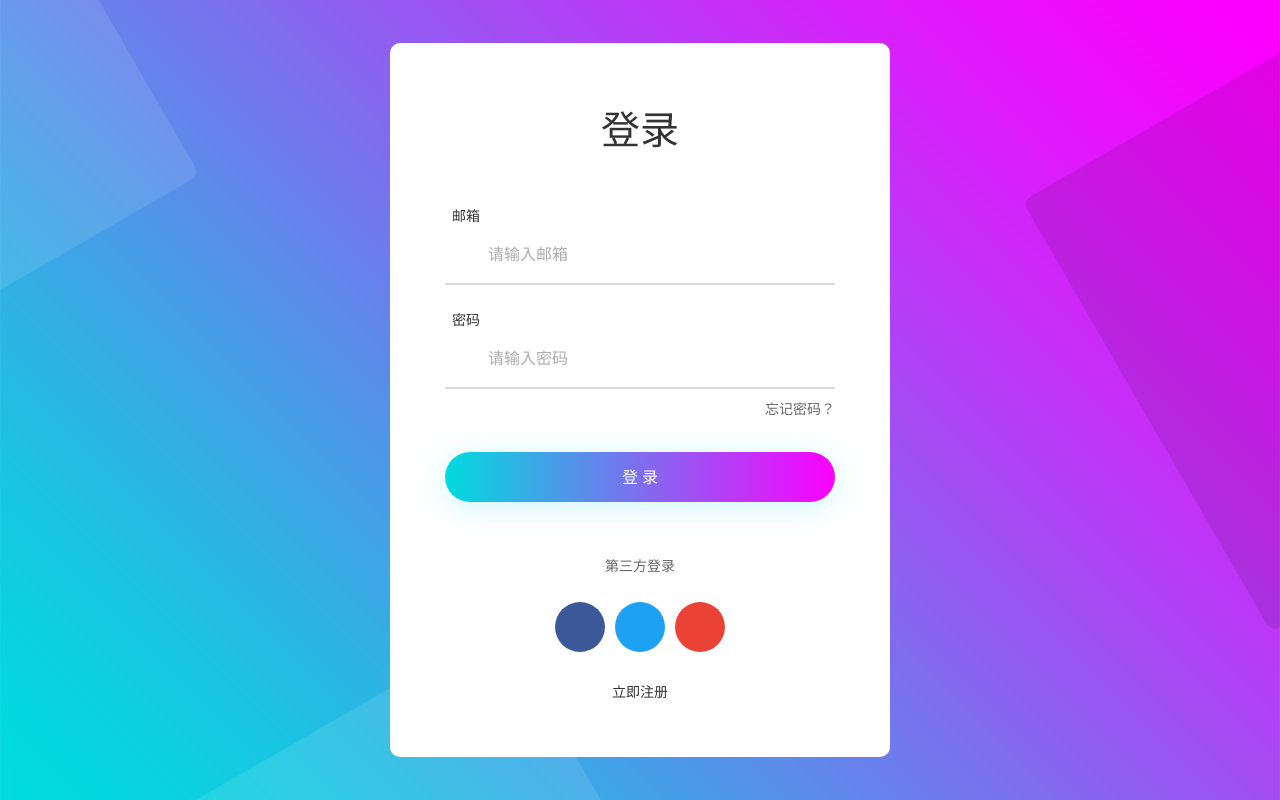
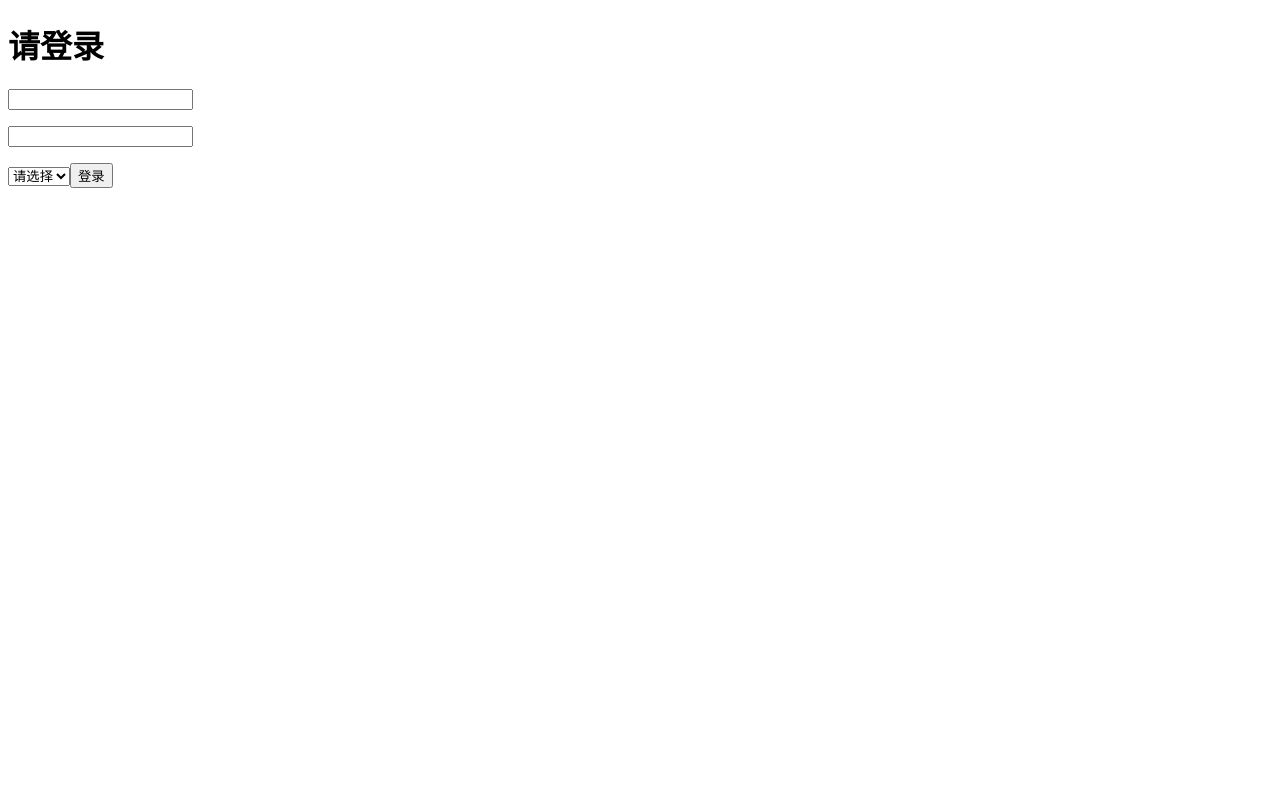
Before and after one commit to 1060352728/plaza-app, a Vue app: page / in a window 1280 px wide. Built offline with nearby package versions, Linux system fonts and the light colour scheme; a web font is replaced by a local one.

Commit message:
页面修改

```diff
--- a/index.html
+++ b/index.html
@@ -4,11 +4,6 @@
     <meta charset="utf-8">
     <meta name="viewport" content="width=device-width,initial-scale=1.0">
     <title>plaza-app</title>
-    <link rel="stylesheet" type="text/css" href="static/css/bootstrap/bootstrap.min.css">
-    <link rel="stylesheet" type="text/css" href="static/css/fonts/font-awesome-4.7.0/css/font-awesome.min.css">
-    <link rel="stylesheet" type="text/css" href="static/css/fonts/iconic/css/material-design-iconic-font.min.css">
-    <link rel="stylesheet" type="text/css" href="static/css/util.css">
-    <link rel="stylesheet" type="text/css" href="static/css/main.css">
   </head>
   <body>
     <div id="app"></div>
--- a/src/components/HelloWorld.vue
+++ /dev/null
@@ -1,67 +0,0 @@
-<template>
-  <div class="limiter">
-    <div class="container-login100" style="background-image: url('../../static/images/bg-01.jpg');">
-      <div class="wrap-login100 p-l-55 p-r-55 p-t-65 p-b-54">
-        <form class="login100-form validate-form">
-          <span class="login100-form-title p-b-49">登录</span>
-
-          <div class="wrap-input100 validate-input m-b-23" data-validate="请输入邮箱">
-            <span class="label-input100">邮箱</span>
-            <input class="input100" type="text" placeholder="请输入邮箱" autocomplete="off">
-            <span class="focus-input100"></span>
-          </div>
-
-          <div class="wrap-input100 validate-input" data-validate="请输入密码">
-            <span class="label-input100">密码</span>
-            <input class="input100" type="password" placeholder="请输入密码">
-            <span class="focus-input100"></span>
-          </div>
-
-          <div class="text-right p-t-8 p-b-31">
-            <a href="javascript:">忘记密码？</a>
-          </div>
-
-          <div class="container-login100-form-btn">
-            <div class="wrap-login100-form-btn">
-              <div class="login100-form-bgbtn"></div>
-              <button class="login100-form-btn">登 录</button>
-            </div>
-          </div>
-
-          <div class="txt1 text-center p-t-54 p-b-20">
-            <span>第三方登录</span>
-          </div>
-
-          <div class="flex-c-m">
-            <a href="#" class="login100-social-item bg1">
-              <i class="fa fa-wechat"></i>
-            </a>
-
-            <a href="#" class="login100-social-item bg2">
-              <i class="fa fa-qq"></i>
-            </a>
-
-            <a href="#" class="login100-social-item bg3">
-              <i class="fa fa-weibo"></i>
-            </a>
-          </div>
-
-          <div class="flex-col-c p-t-25">
-            <a href="javascript:" class="txt2">立即注册</a>
-          </div>
-        </form>
-      </div>
-    </div>
-  </div>
-</template>
-
-<script>
-export default {
-  name: 'HelloWorld',
-  data () {
-    return {
-      msg: 'Welcome to Your Vue.js App'
-    }
-  }
-}
-</script>
--- a/src/components/Main.vue
+++ /dev/null
@@ -1,16 +0,0 @@
-<template>
-  <div>
-    {{msg}}
-  </div>
-</template>
-
-<script>
-export default {
-  name: 'Main',
-  data () {
-    return {
-      msg: 'Welcome to Your Vue.js App'
-    }
-  }
-}
-</script>
--- /dev/null
+++ b/src/components/views/login.vue
@@ -0,0 +1,32 @@
+<template>
+  <div>
+    <p v-html="html"></p>
+    <p><input type="text" name="username" v-model="username">{{username}}</p>
+    <p><input type="text" name="password" v-model="password">{{password}}</p>
+    <select>
+      <option v-for="item in arr">
+        {{item}}
+      </option>
+    </select>
+    <button v-on:click="login">登录</button>
+  </div>
+</template>
+
+<script>
+export default {
+  name: 'login',
+  data () {
+    return {
+      username: '',
+      password: '',
+      arr: ["请选择", "买家", "卖家"],
+      html: "<h1>请登录</h1>"
+    }
+  },
+  methods: {
+    login: function (){
+      this.$router.push({path: '/main'});
+    }
+  }
+}
+</script>
--- /dev/null
+++ b/src/components/views/main/main.vue
@@ -0,0 +1,42 @@
+<template>
+  <div>
+    <table>
+      <thead>
+        <tr>
+          <th></th>
+          <th>编号</th>
+          <th>姓名</th>
+          <th>年龄</th>
+          <th>电话</th>
+          <th>住址</th>
+        </tr>
+      </thead>
+      <tbody>
+        <tr v-for="(value, index) in arr">
+          <td><input type="checkbox"></td>
+          <td>{{index}}</td>
+          <td>{{value.name}}</td>
+          <td>{{value.age}}</td>
+          <td>{{value.phone}}</td>
+          <td>{{value.address}}</td>
+        </tr>
+      </tbody>
+    </table>
+  </div>
+</template>
+
+<script>
+export default {
+  name: 'mains',
+  data () {
+    return {
+      arr: [
+        {"name":"张三","age":"23","phone":"13259421254","address":"西安"},
+        {"name":"李四","age":"24","phone":"13233421254","address":"北京"},
+        {"name":"王五","age":"25","phone":"13745634587","address":"上海"},
+        {"name":"赵六","age":"26","phone":"13223475643","address":"天津"}
+        ]
+    }
+  }
+}
+</script>
--- a/src/router/index.js
+++ b/src/router/index.js
@@ -1,7 +1,7 @@
 import Vue from 'vue'
 import Router from 'vue-router'
-import HelloWorld from '@/components/HelloWorld'
-import Main from '@/components/Main'
+import login from '@/components/views/login'
+import main from '@/components/views/main/main'
 
 Vue.use(Router);
 
@@ -9,13 +9,13 @@ export default new Router({
   routes: [
     {
       path: '/',
-      name: 'HelloWorld',
-      component: HelloWorld
+      name: 'login',
+      component: login
     },
     {
       path: '/main',
-      name: 'Main',
-      component: Main
+      name: 'main',
+      component: main
     }
   ]
 })
```
